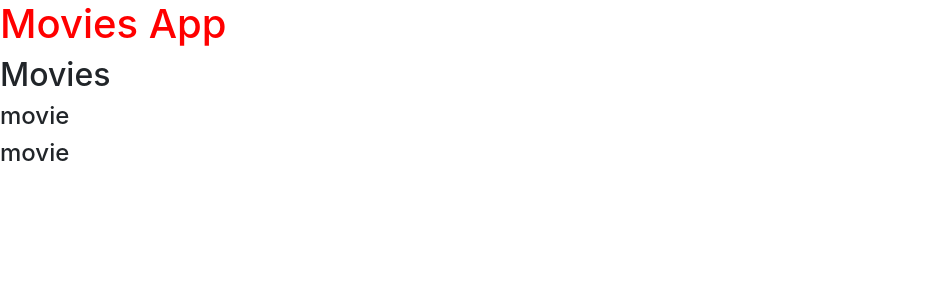
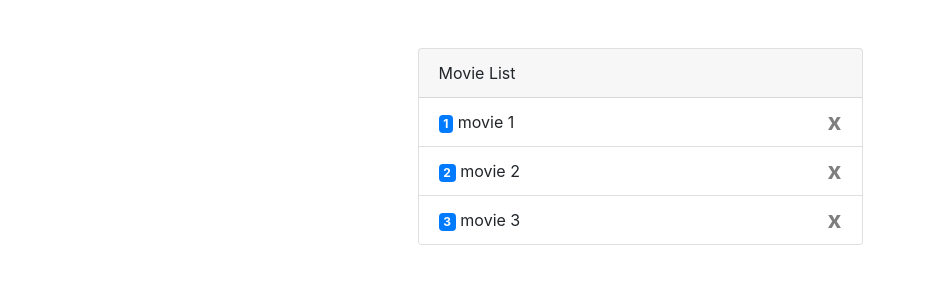
Before and after one commit to bsralkan/MovieApp, an Angular app: page / in a window 1280 px wide. Shown: the top 300 px of the page, without its empty margins (0-925 px from the left). Built offline with nearby package versions, Linux system fonts and the light colour scheme.

Commit message:
Componente parametre gönderildi

```diff
--- a/src/app/app.component.html
+++ b/src/app/app.component.html
@@ -1,2 +1,7 @@
-<h1>Movies App</h1>
-<movies></movies>
+<div class="container">
+    <div class="row justify-content-center">
+        <div class="col-md-5 mt-5">
+            <movies></movies>
+        </div>
+    </div>
+</div>
--- /dev/null
+++ b/src/app/movie-detail/movie-detail.component.html
@@ -0,0 +1,13 @@
+<div class="card" *ngIf=" selectedMovie">
+    <div class="card-body">
+        <span class="badge badge-warning">
+            id: {{selectedMovie.id}} name: {{selectedMovie.name}}
+        </span>
+        <div class="input-group">
+            <input type="text" [(ngModel)]="selectedMovie.name" class="form-control">
+            <div class="input-group-append">
+                <button class="btn btn-outline-secondary" type="button">Update</button>
+            </div>
+        </div>
+    </div>
+</div>
--- /dev/null
+++ b/src/app/movie-detail/movie-detail.component.ts
@@ -0,0 +1,18 @@
+import { Component, Input, OnInit } from '@angular/core';
+import { Movie } from '../movie';
+
+@Component({
+  selector: 'movie-detail',
+  templateUrl: './movie-detail.component.html',
+  styleUrls: ['./movie-detail.component.css']
+})
+export class MovieDetailComponent implements OnInit {
+
+
+  @Input() selectedMovie: Movie;
+  constructor() { }
+
+  ngOnInit(): void {
+  }
+
+}
--- /dev/null
+++ b/src/app/movie.datasource.ts
@@ -0,0 +1,9 @@
+import { from } from 'rxjs';
+import {Movie} from './Movie';
+
+export const Movies: Movie[] = [
+    {id: 1, name: "movie 1"},
+    {id: 2, name: "movie 2"},
+    {id: 3, name: "movie 3"},
+
+]
--- /dev/null
+++ b/src/app/movie.ts
@@ -0,0 +1,4 @@
+export class Movie {
+    id : number;
+    name: string;
+}
--- a/src/app/movies/movies.component.html
+++ b/src/app/movies/movies.component.html
@@ -1,3 +1,15 @@
-<h2>Movies</h2>
-<movie></movie>
-<movie></movie>
+<movie-detail [selectedMovie]="selectedMovie"></movie-detail>
+
+<div class="card">
+    <div class="card-header">
+        {{title}}
+    </div>
+    <ul class="list-group list-group-flush">
+        <li *ngFor="let movie of movies" (click)="onSelect(movie)" class="list-group-item" [class.active]="movie === selectedMovie">
+            <span class="badge badge-primary">
+                {{movie.id}}
+            </span> {{movie.name}}
+            <span class="close">x</span>
+        </li>
+    </ul>
+</div>
--- a/src/app/movies/movies.component.ts
+++ b/src/app/movies/movies.component.ts
@@ -1,9 +1,17 @@
 import { Component } from '@angular/core';
+import { Movie } from '../movie'
+import { Movies } from '../movie.datasource';
 
 @Component({
     selector: 'movies' ,
     templateUrl: 'movies.component.html'
 })
 export class MoviesComponent{
+    title = 'Movie List';
+    movies = Movies;
+    selectedMovie: Movie;
 
+    onSelect(movie:Movie): void{
+        this.selectedMovie = movie;
+    }
 }
```
Also changed, not shown: src/app/app.module.ts (+6 -2 lines), src/app/movie-detail/movie-detail.component.css (added).
